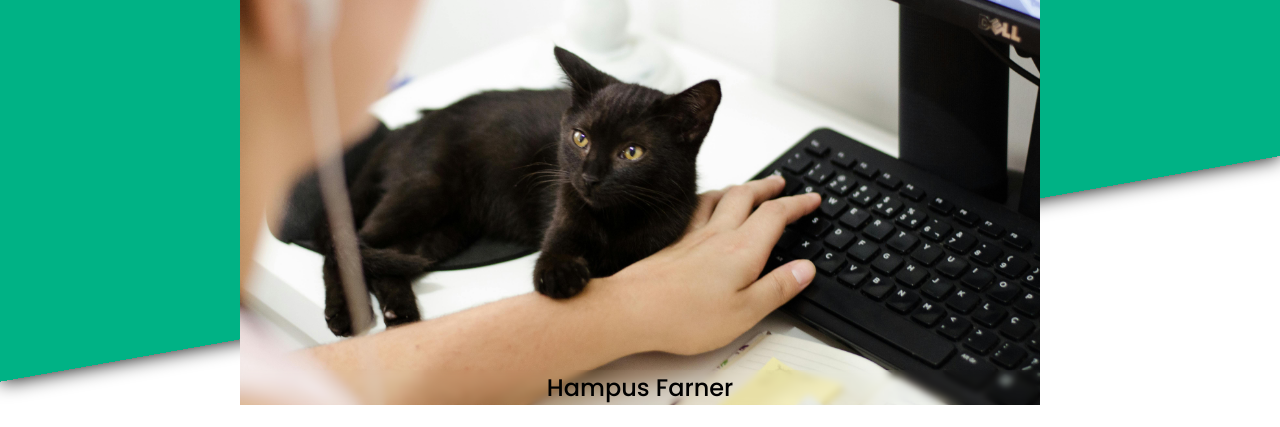
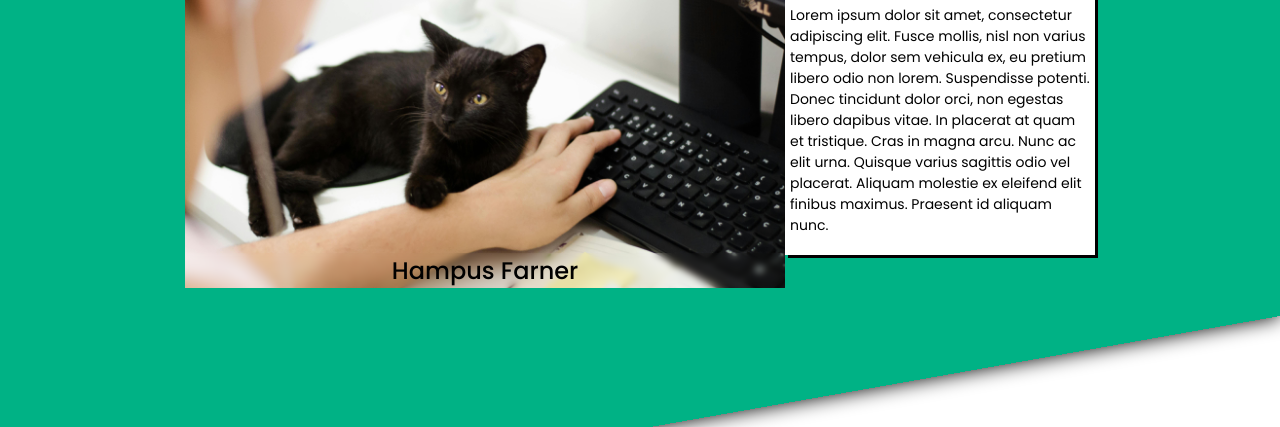
Before and after one commit to DotSnuk/odin-home, a plain HTML site: page src/index.html in a window 1280 px wide. Shown: the part 125-552 px from the top of the page. Drawn offline with Linux system fonts and the light colour scheme.

Commit message:
"Style about me section"
"Work on making it look better when decreasing
screen size"

```diff
--- a/src/index.html
+++ b/src/index.html
@@ -8,25 +8,30 @@
   </head>
   <body>
     <header>
+      <div class="about">
         <figure>
           <img
-          src="./images/pexels-rucasouza-1049764.jpg"
+            srcset="./images/profile_s.jpeg 800w, ./images/profile.jpg 1200w"
+            sizes=""
             alt="Profile picture"
           />
           <figcaption>Hampus Farner</figcaption>
         </figure>
         <section>
+          <div class="container">
             <h1>About me</h1>
             <p>
-          Lorem ipsum dolor sit amet, consectetur adipiscing elit. Fusce mollis,
-          nisl non varius tempus, dolor sem vehicula ex, eu pretium libero odio
-          non lorem. Suspendisse potenti. Donec tincidunt dolor orci, non
-          egestas libero dapibus vitae. In placerat at quam et tristique. Cras
-          in magna arcu. Nunc ac elit urna. Quisque varius sagittis odio vel
-          placerat. Aliquam molestie ex eleifend elit finibus maximus. Praesent
-          id aliquam nunc.
+              Lorem ipsum dolor sit amet, consectetur adipiscing elit. Fusce
+              mollis, nisl non varius tempus, dolor sem vehicula ex, eu pretium
+              libero odio non lorem. Suspendisse potenti. Donec tincidunt dolor
+              orci, non egestas libero dapibus vitae. In placerat at quam et
+              tristique. Cras in magna arcu. Nunc ac elit urna. Quisque varius
+              sagittis odio vel placerat. Aliquam molestie ex eleifend elit
+              finibus maximus. Praesent id aliquam nunc.
             </p>
+          </div>
         </section>
+      </div>
     </header>
   </body>
 </html>
--- a/src/styles.css
+++ b/src/styles.css
@@ -14,13 +14,17 @@ body {
 }
 
 header {
+  display: flex;
+  flex-direction: column;
+  justify-content: center;
+  align-items: center;
   width: 100%;
   margin: 1em;
-  margin-top: 0em;
+  margin-top: 1em;
 }
 
 header::before {
-  top: -35%;
+  top: -15%;
   width: 100%;
   height: 100%;
   position: absolute;
@@ -36,7 +40,7 @@ header::before {
 }
 
 header::after {
-  top: -35%;
+  top: -15%;
   width: 100%;
   height: 100%;
   content: '';
@@ -51,6 +55,12 @@ header::after {
   filter: blur(10px);
 }
 
+.about {
+  display: flex;
+  flex-direction: column;
+  align-items: center;
+}
+
 section {
   max-width: 300px;
   margin: 0 auto;
@@ -61,8 +71,8 @@ h1 {
 }
 
 figure {
-  left: 50%;
-  transform: translateX(-50%);
+  /* left: 50%;
+  transform: translateX(-50%); */
   position: relative;
   display: inline-block;
   margin: 0px;
@@ -85,17 +95,37 @@ figcaption {
   backdrop-filter: blur(3px);
 }
 
-@media (min-width: 600px) {
+@media (min-width: 800px) {
+  .about {
+    flex-direction: row;
+    max-width: 1000px;
+    & section {
+      box-shadow: 3px 3px black;
+      padding: 5px;
+      margin: 0;
+      background: #ffffff;
+    }
+  }
+
+  p {
+    font-size: 14px;
+  }
+
+  .container {
+    /* height: auto; */
+  }
+
   header {
+    justify-content: center;
     &::before {
-      top: -20%;
+      top: 0%;
     }
     &::after {
-      top: -20%;
+      top: 0%;
     }
   }
 
   figure img {
-    max-width: 800px;
+    max-width: 600px;
   }
 }
```
Also changed, not shown: src/images/profile.jpg (renamed from src/images/pexels-rucasouza-1049764.jpg), src/images/profile_s.jpeg (added). Lines whose indentation alone changed are shown as unchanged.
